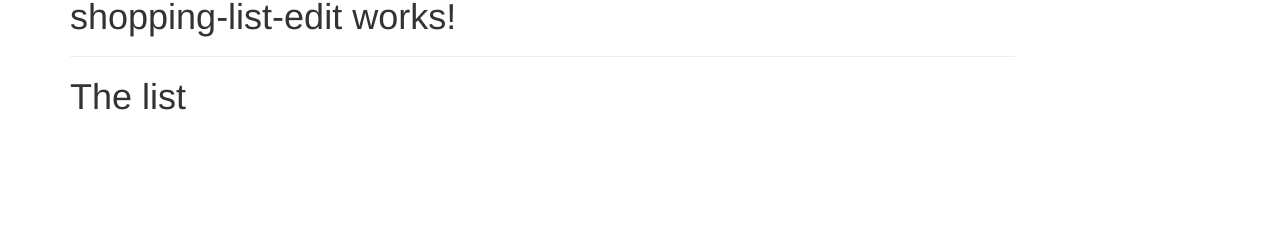
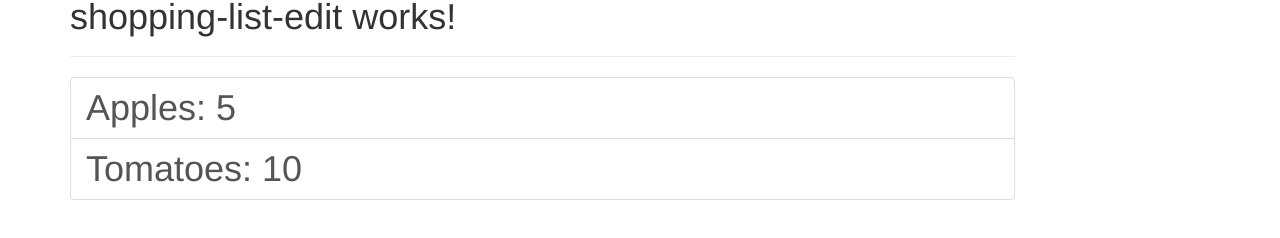
Before and after one commit to jock-dalby/angular-app, an Angular app: page / in a window 1280 px wide. Shown: the part 318-556 px from the top of the page. Built offline with nearby package versions, Linux system fonts and the light colour scheme.

Commit message:
add ingredient model

```diff
--- a/src/app/shopping-list/shopping-list.component.html
+++ b/src/app/shopping-list/shopping-list.component.html
@@ -2,6 +2,10 @@
   <div class="col-xs-10">
     <app-shopping-list-edit></app-shopping-list-edit>
     <hr>
-    <p>The list</p>
+    <ul class="list-group">
+      <a class="list-group-item" style="cursor: pointer" *ngFor="let ingredient of ingredients">
+        {{ ingredient.name }}: {{ ingredient.amount }}
+      </a>
+    </ul>
   </div>
 </div>
--- a/src/app/shopping-list/shopping-list.component.ts
+++ b/src/app/shopping-list/shopping-list.component.ts
@@ -1,4 +1,6 @@
 import { Component, OnInit } from '@angular/core';
+
+import { Ingredient } from '../shared/ingredient.model'
 
 @Component({
   selector: 'app-shopping-list',
@@ -7,6 +9,11 @@
 })
 export class ShoppingListComponent implements OnInit {
 
+  ingredients:  Ingredient[] = [
+      new Ingredient('Apples', 5), // Use Ingredient constructor method
+    new Ingredient('Tomatoes', 10)
+  ];
+
   constructor() { }
 
   ngOnInit() {
```
Also changed, not shown: src/app/shared/ingredient.model.ts (added, +14 -0 lines).
